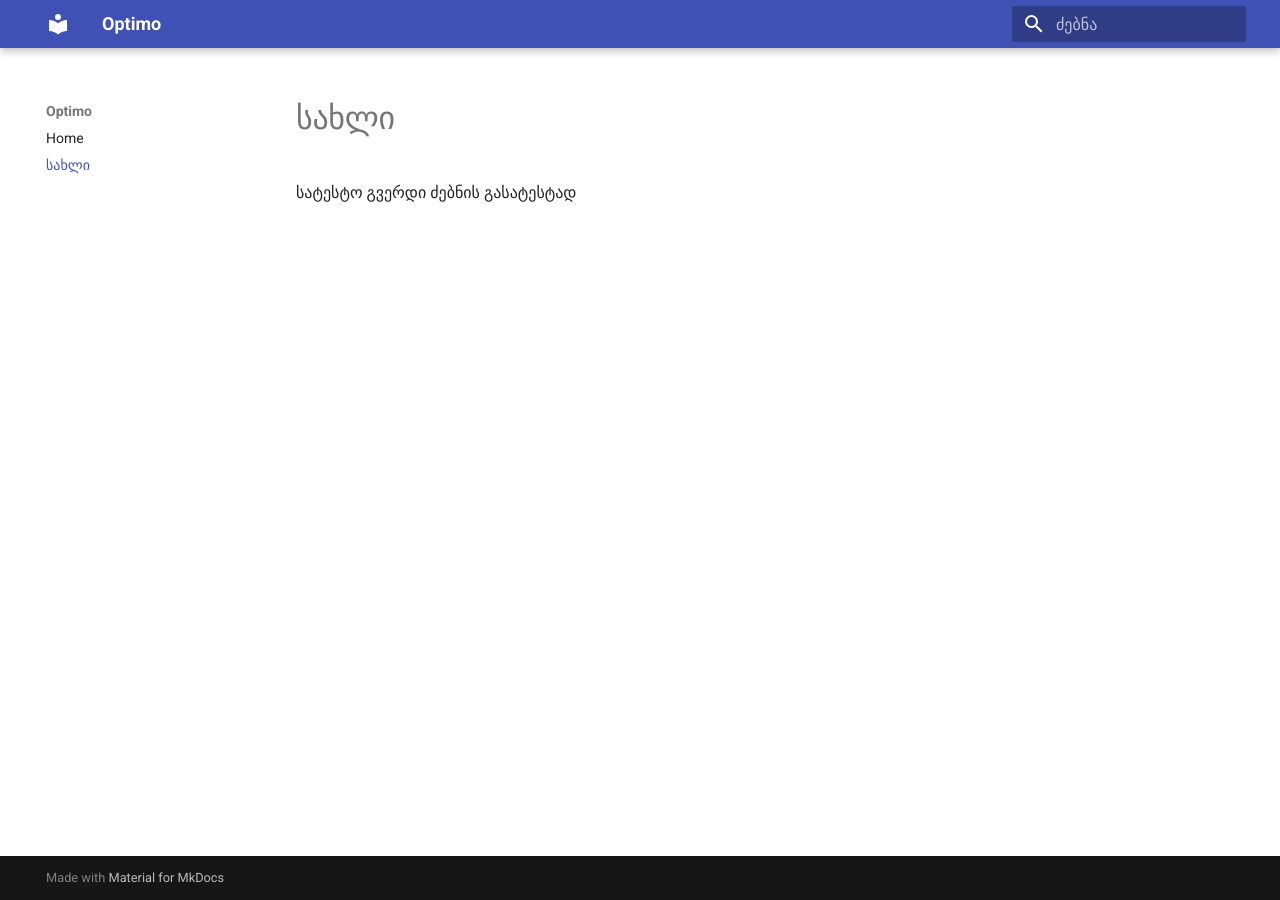
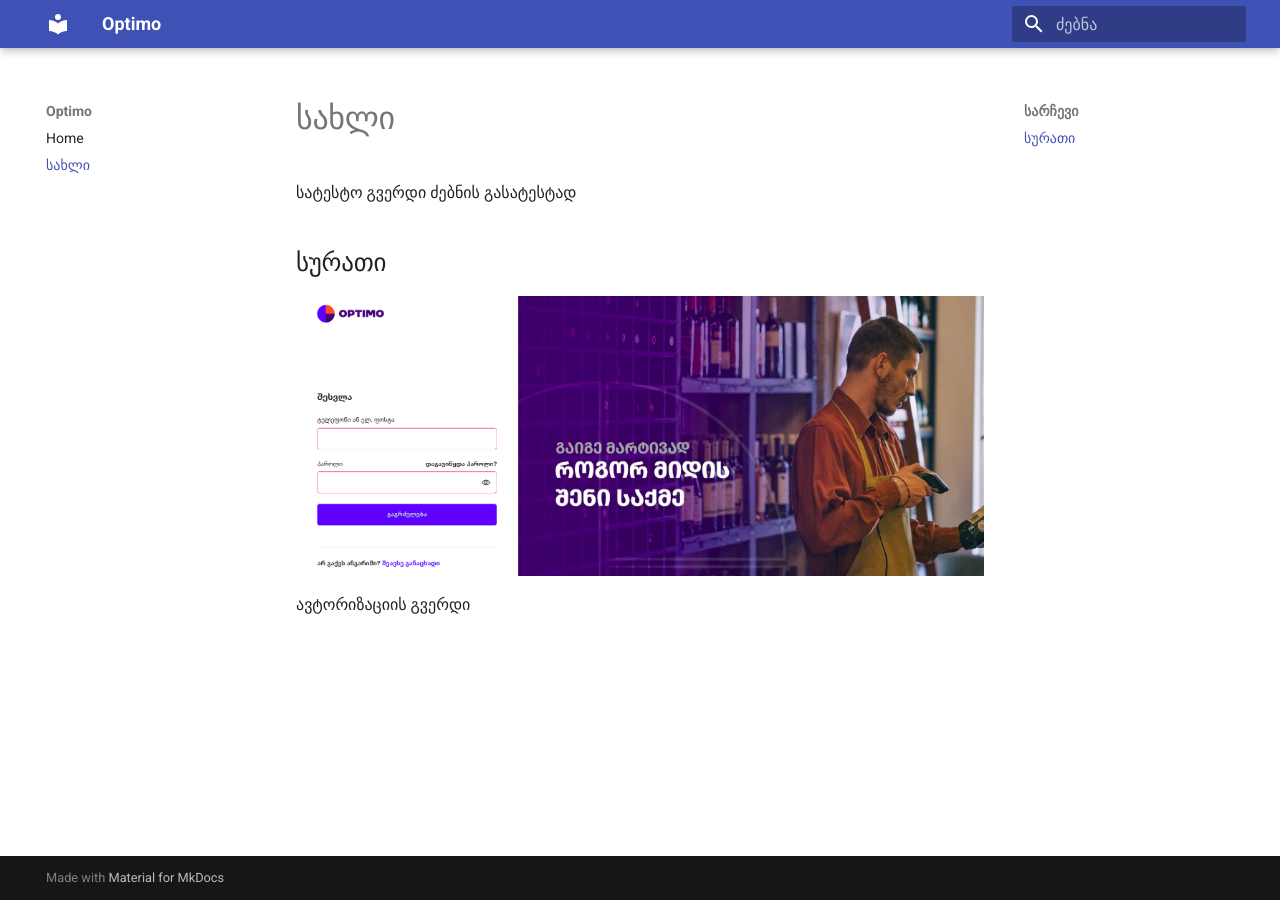
Before and after one commit to somsarashvili/test-tocs, an MkDocs documentation site: the page built from docs/test.md, in a window 1280 px wide. Built offline with MkDocs 1.6.1 and Material for MkDocs 9.7.7, drawn with Linux system fonts in a browser that asks for light colours; the version menu is left out.

Commit message:
auth page

```diff
--- a/docs/test.md
+++ b/docs/test.md
@@ -1 +1,4 @@
 სატესტო გვერდი ძებნის გასატესტად
+
+## სურათი
+![Placeholder](images/login.png){ align=left } ავტორიზაციის გვერდი
--- a/mkdocs.yml
+++ b/mkdocs.yml
@@ -11,6 +11,9 @@ extra:
   version:
     provider: mike
 
+markdown_extensions:
+  - attr_list
+
 plugins:
     - search
     - pdf-export:
```
Also changed, not shown: docs/images/login.png (added).
